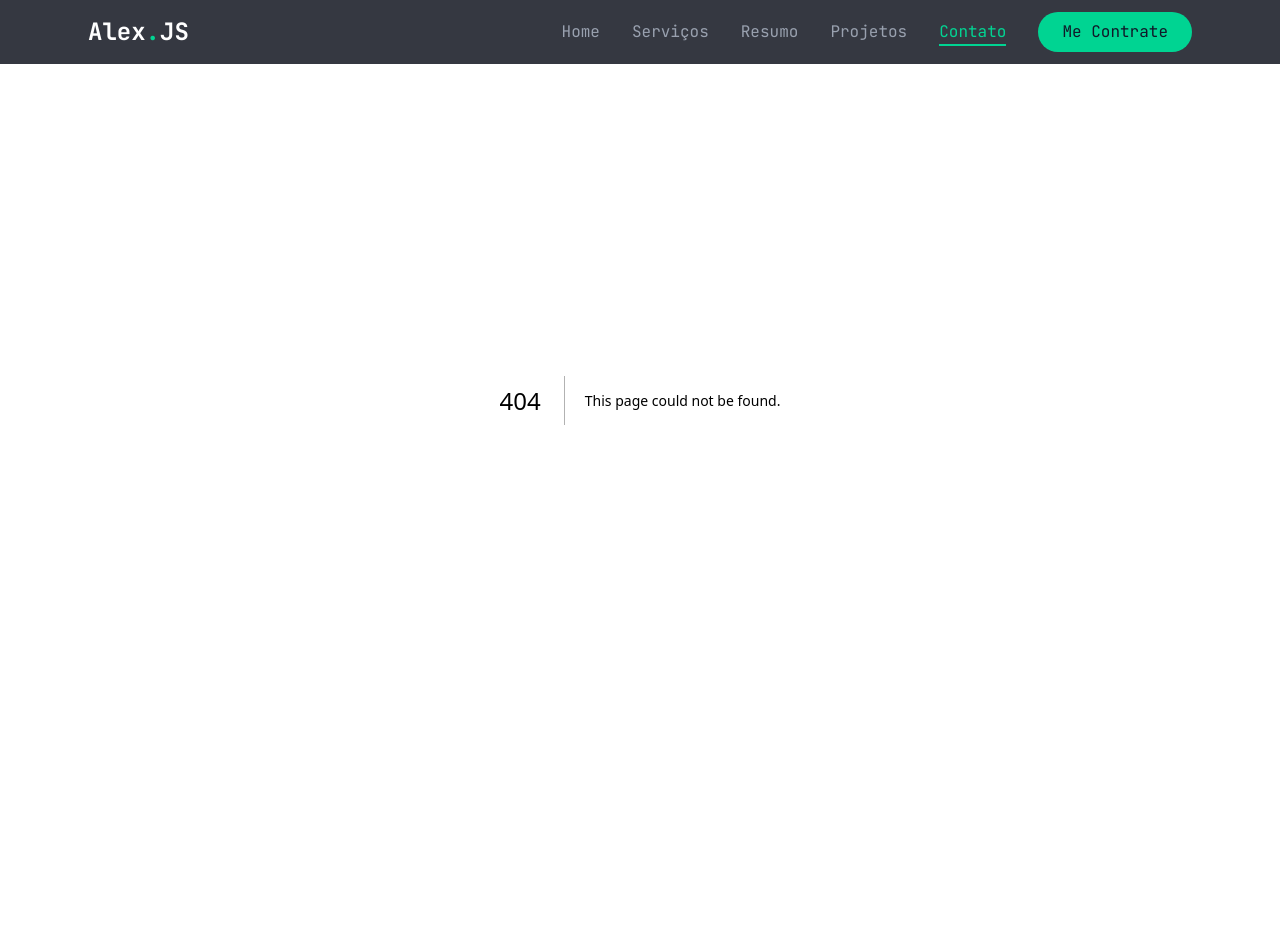
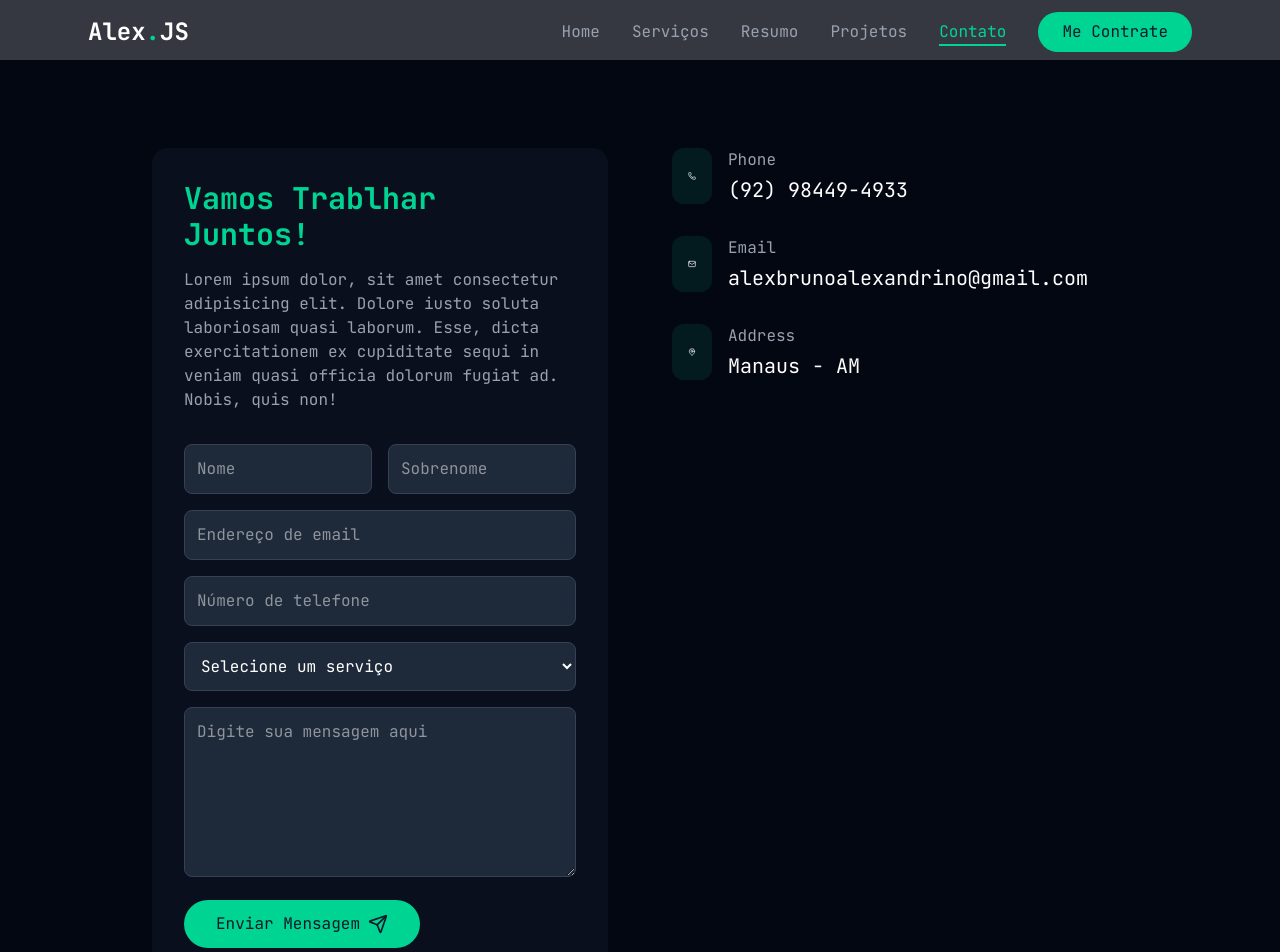
Before and after one commit to alexandrinodev/portfolio, a Next.js app: page /contact in a window 1280 px wide. Before the commit this address had no page. Shown: the top 952 px of the page. Before the commit the page ends 800 px from the top, so only its background shows below. Built offline with nearby package versions, Linux system fonts and the light colour scheme.

Commit message:
feat: add contact

```diff
--- /dev/null
+++ b/src/app/contact/page.tsx
@@ -0,0 +1,9 @@
+import Contact from "@/components/Contact";
+
+export default function PageService(){
+    return(
+        <div className="pt-15">
+            <Contact />
+        </div>
+    )
+}
--- /dev/null
+++ b/src/components/Contact.tsx
@@ -0,0 +1,160 @@
+"use client"
+import { useState } from "react"
+import { useForm } from "react-hook-form"
+import emailjs from "@emailjs/browser"
+import {motion} from "framer-motion"
+import { contactInfo } from "@/app/lib/contants"
+import { Send } from "lucide-react"
+
+type FormData = {
+    firstName: string
+    lastName: string
+    email: string
+    phone: string
+    service: string
+    message: string
+}
+
+export default function Contact(){
+
+    const [isSubmitting, setIsSubmitting] = useState(false)
+    const {register, handleSubmit, formState, reset} = useForm<FormData>()
+
+    const onSubmit = async(data: FormData) => {
+        setIsSubmitting(true)
+        try {
+            await emailjs.send(
+                "YOUR_SERVICE_ID",
+                "YOUR_TEMPLADE_ID",
+                data,
+                "YOUR_PUBLIC_KEY"
+            )
+            reset()
+            alert("Mensagem Enviada com Sucesso!")
+        } catch (error) {
+            console.error(error)
+            alert("Erro ao enviar mensagem. Tente novamente")
+        }
+        setIsSubmitting(false)
+    }
+
+    return(
+        <section className="min-h-screen bg-gray-950 text-white pt-10">
+            <div className="max-w-5xl mx-auto px-6 py-12">
+                <div className="grid grid-cols-1 lg:grid-cols-2 gap-8 lg:gap-16">
+
+                    {/* FORMULARIO */}
+                    <motion.div
+                        initial={{ opacity: 0, x: 20}}
+                        animate={{ opacity: 1, x: 0}}
+                        className=" bg-gray-900/50 p-8 rounded-2xl lg:order-1"
+                    >
+                        <h2 className="text-3xl font-bold text-emerald-400 mb-4">
+                            Vamos Trablhar Juntos!
+                        </h2>
+                        <p className="text-gray-400 mb-8">Lorem ipsum dolor, sit amet consectetur adipisicing elit. Dolore iusto soluta laboriosam quasi laborum. Esse, dicta exercitationem ex cupiditate sequi in veniam quasi officia dolorum fugiat ad. Nobis, quis non!</p>
+
+                        <form onSubmit={handleSubmit(onSubmit)} className="space-y-4">
+                            <div className="grid grid-cols-2 gap-4">
+                                <div>
+                                    <input
+                                        {...register("firstName", {required: true})}
+                                        placeholder="Nome"
+                                        className="w-full bg-gray-800 rounded-lg p-3 text-white border border-gray-700 focus:border-emerald-400 focus:outline-none"
+
+                                    />
+                                    {formState.errors.firstName &&
+                                        <span className="text-red-500"> Nome é obrigatório</span>
+                                    }
+                                </div>
+                                <div>
+                                    <input
+                                        {...register("lastName", {required: true})}
+                                        placeholder="Sobrenome"
+                                        className="w-full bg-gray-800 rounded-lg p-3 text-white border border-gray-700 focus:border-emerald-400 focus:outline-none"
+
+                                    />
+                                    {formState.errors.lastName &&
+                                        <span className="text-red-500"> Sobrenome é obrigatório</span>
+                                    }
+                                </div>
+                            </div>
+
+                            <input
+                                {...register("email", {required: true, pattern: /^\S+@\S+$/i})}
+                                placeholder="Endereço de email"
+                                className="w-full bg-gray-800 rounded-lg p-3 text-white border border-gray-700 focus:border-emerald-400 focus:outline-none"
+                            />
+
+                            <input
+                                {...register("phone")}
+                                placeholder="Número de telefone"
+                                className="w-full bg-gray-800 rounded-lg p-3 text-white border border-gray-700 focus:border-emerald-400 focus:outline-none"
+                            />
+
+                            <select
+                                {...register("service")}
+                                className="w-full bg-gray-800 rounded-lg p-3 text-white border border-gray-700 focus:border-emerald-400 focus:outline-none"
+                            >
+                                <option value="">Selecione um serviço</option>
+                                <option value="web">Desenvolvimento Web</option>
+                                <option value="backend">Desenvolvimento Backend</option>
+                                <option value="fullstack">Desenvolvimento FullStack</option>
+                            </select>
+
+
+                            <textarea
+                                {...register("message", {required: true})}
+                                placeholder="Digite sua mensagem aqui"
+                                rows={6}
+                                className="w-full bg-gray-800 rounded-lg p-3 text-white border border-gray-700 focus:border-emerald-400 focus:outline-none"
+
+                            >
+                            </textarea>
+
+                            <motion.button
+                                whileHover={{scale: 1.02}}
+                                whileTap={{scale: 0.9}}
+                                disabled={isSubmitting}
+                                className="bg-emerald-400 text-gray-900 px-8 py-3 rounded-full
+                                font-medium hover:bg-emerald-300 transition-colors disabled:opacity-50 flex items-center gap-2
+                                "
+                            >
+                                {isSubmitting ? "Enviando..." : "Enviar Mensagem"}
+
+                                <Send size={20}/>
+                            </motion.button>
+
+                        </form>
+                    </motion.div>
+
+                    {/* INFORMAÇÕES DE CONTATO */}
+                    <motion.div
+                        initial={{ opacity: 0, x: 20}}
+                        animate={{ opacity: 1, x: 0}}
+                        className=" space-y-8 order-1 lg:order-2"
+                    >
+                        {contactInfo.map((info, index) => (
+                            <motion.div
+                                key={index}
+                                initial={{ opacity: 0, x: 20}}
+                                animate={{ opacity: 1, x: 0}}
+                                className=" flex items-start gap-4"
+                            >
+                                <div className={`p-4 rounded-xl ${info.bg}`}>
+                                    {info.icon}
+                                </div>
+                                <div>
+                                    <h3 className="text-gray-400 mb-1">{info.title}</h3>
+                                    <p className="text-xl">{info.content}</p>
+                                </div>
+
+                            </motion.div>
+                        ))}
+                    </motion.div>
+                </div>
+
+            </div>
+        </section>
+    )
+}
```
